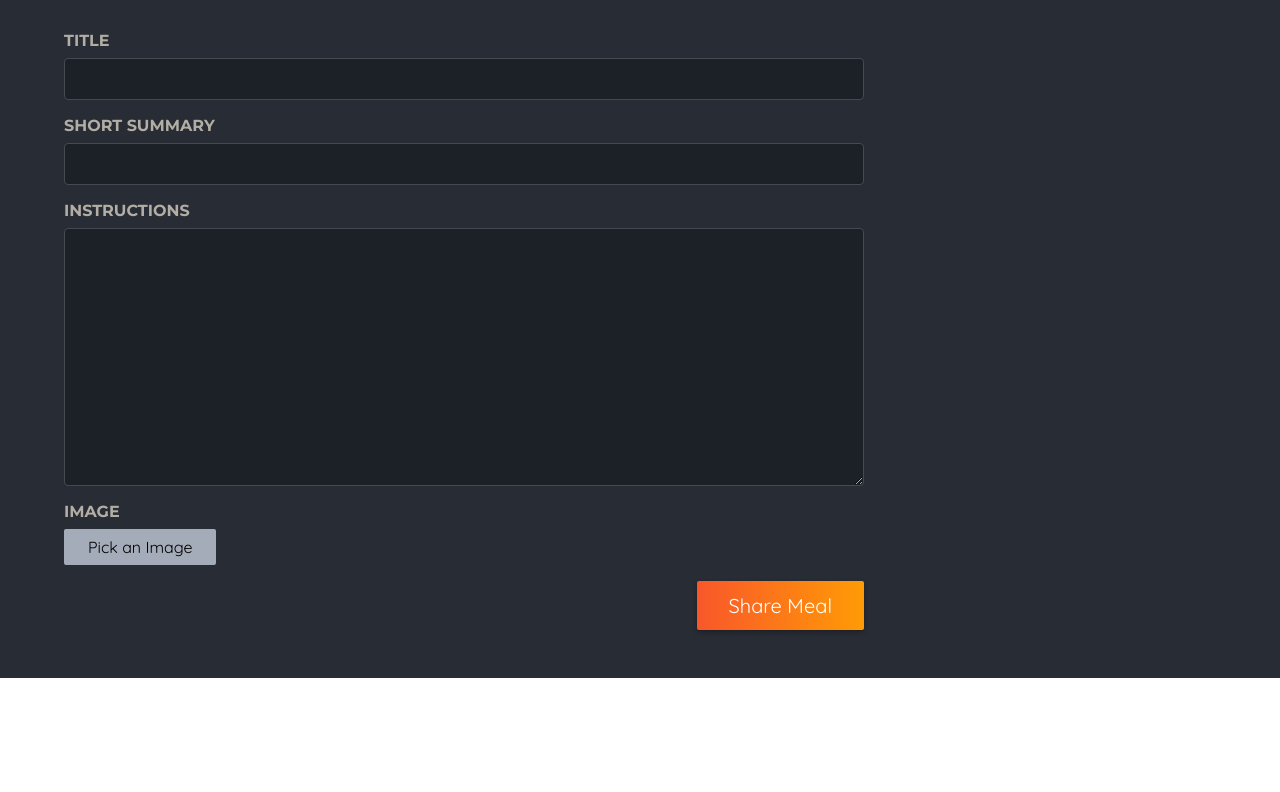
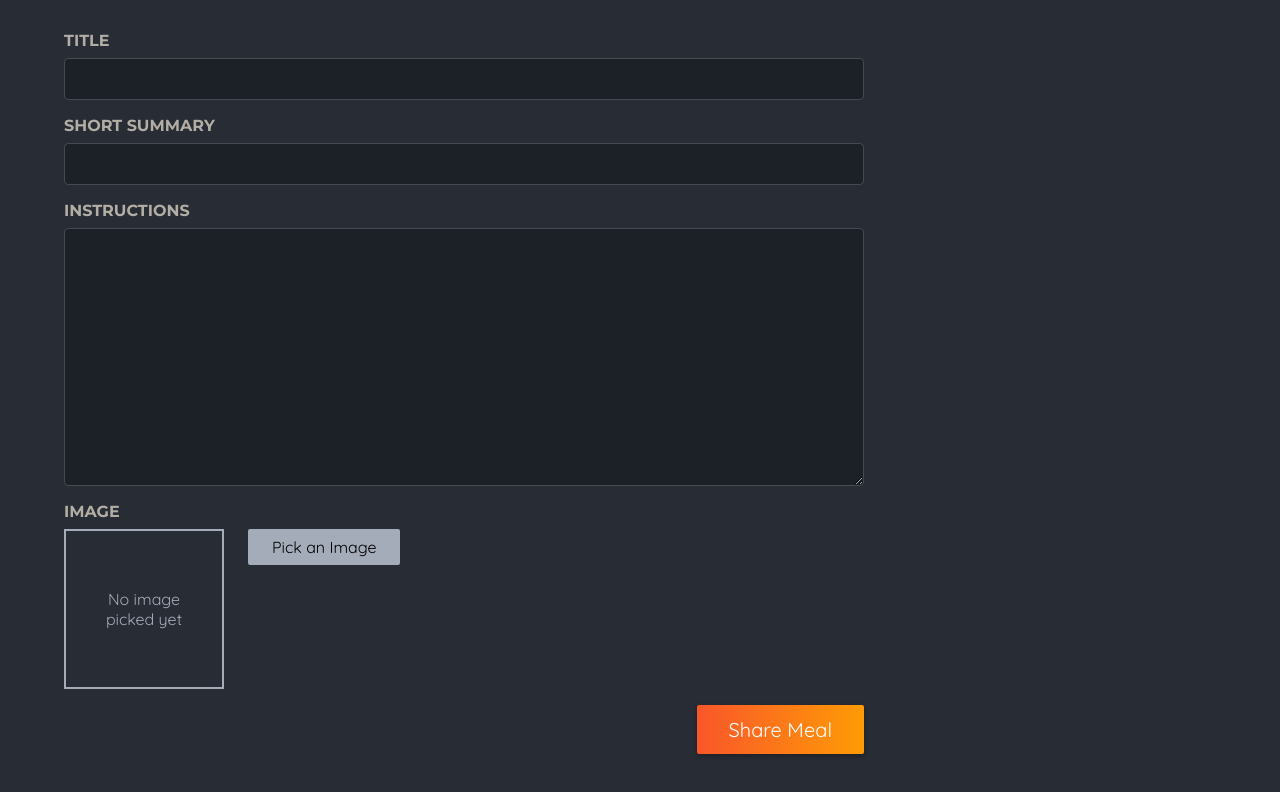
Before and after one commit to akowalska622/foodies, a Next.js app: page /meals/share in a window 1280 px wide. Shown: the part 478-1270 px from the top of the page. Before the commit the page ends 1156 px from the top, so only its background shows below. Built offline with nearby package versions, Linux system fonts and the light colour scheme.

Commit message:
feat: add image preview

```diff
--- a/components/meals/image-picker.js
+++ b/components/meals/image-picker.js
@@ -1,19 +1,48 @@
 'use client';
-import { useRef } from 'react';
+import { useRef, useState } from 'react';
 
 import classes from './image-picker.module.css';
+import Image from 'next/image';
 
 export default function ImagePicker({ label, name }) {
+  const [pickedImage, setPickedImage] = useState(null);
   const inputRef = useRef();
 
   const handlePickerClick = () => {
     inputRef.current?.click();
   };
 
+  const handleImageChange = (event) => {
+    const file = event.target.files[0];
+
+    if (!file) {
+      return;
+    }
+
+    const fileReader = new FileReader();
+
+    fileReader.onload = () => {
+      setPickedImage(fileReader.result);
+    };
+
+    fileReader.readAsDataURL(file);
+  };
+
   return (
     <div className={classes.picker}>
       <label htmlFor={name}>{label}</label>
       <div className={classes.controls}>
+        <div className={classes.preview}>
+          {!pickedImage ? (
+            <p>No image picked yet</p>
+          ) : (
+            <Image
+              src={pickedImage}
+              alt='the image selected by the user'
+              fill
+            />
+          )}
+        </div>
         <input
           ref={inputRef}
           className={classes.input}
@@ -21,6 +50,7 @@
           id={name}
           accept='image/png, image/jpeg'
           name={name}
+          onChange={handleImageChange}
         />
         <button
           className={classes.button}
```
